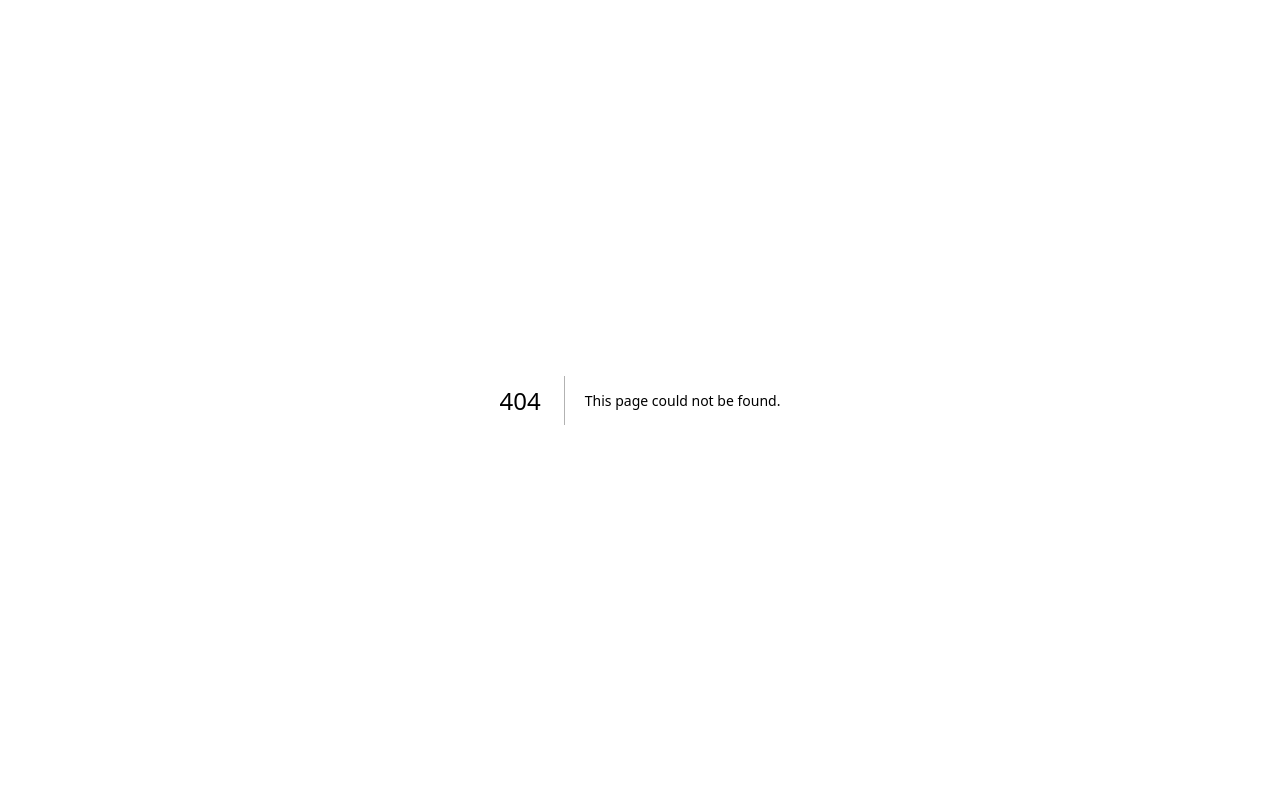
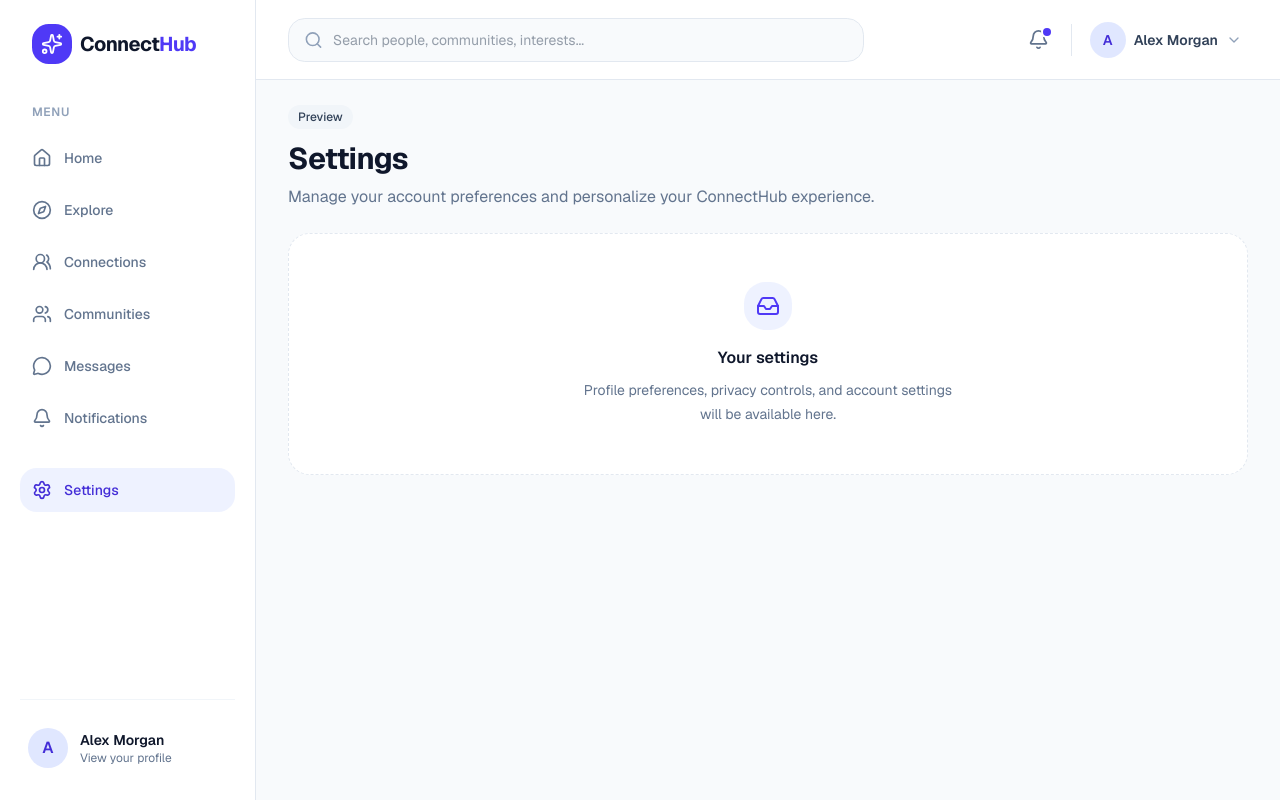
Before and after one commit to Ranjita431/ConnectHub, a Next.js app: page /settings in a window 1280 px wide. Before the commit this address had no page. Built offline with nearby package versions, Linux system fonts and the light colour scheme.

Commit message:
adding settings part

```diff
--- /dev/null
+++ b/src/app/(app)/settings/page.tsx
@@ -0,0 +1,17 @@
+import type { Metadata } from "next"
+import { PagePlaceholder } from "@/components/layout/page-placeholder"
+
+export const metadata: Metadata = {
+  title: "Settings",
+}
+
+export default function SettingsPage() {
+  return (
+    <PagePlaceholder
+      title="Settings"
+      description="Manage your account preferences and personalize your ConnectHub experience."
+      emptyTitle="Your settings"
+      emptyDescription="Profile preferences, privacy controls, and account settings will be available here."
+    />
+  )
+}
```
